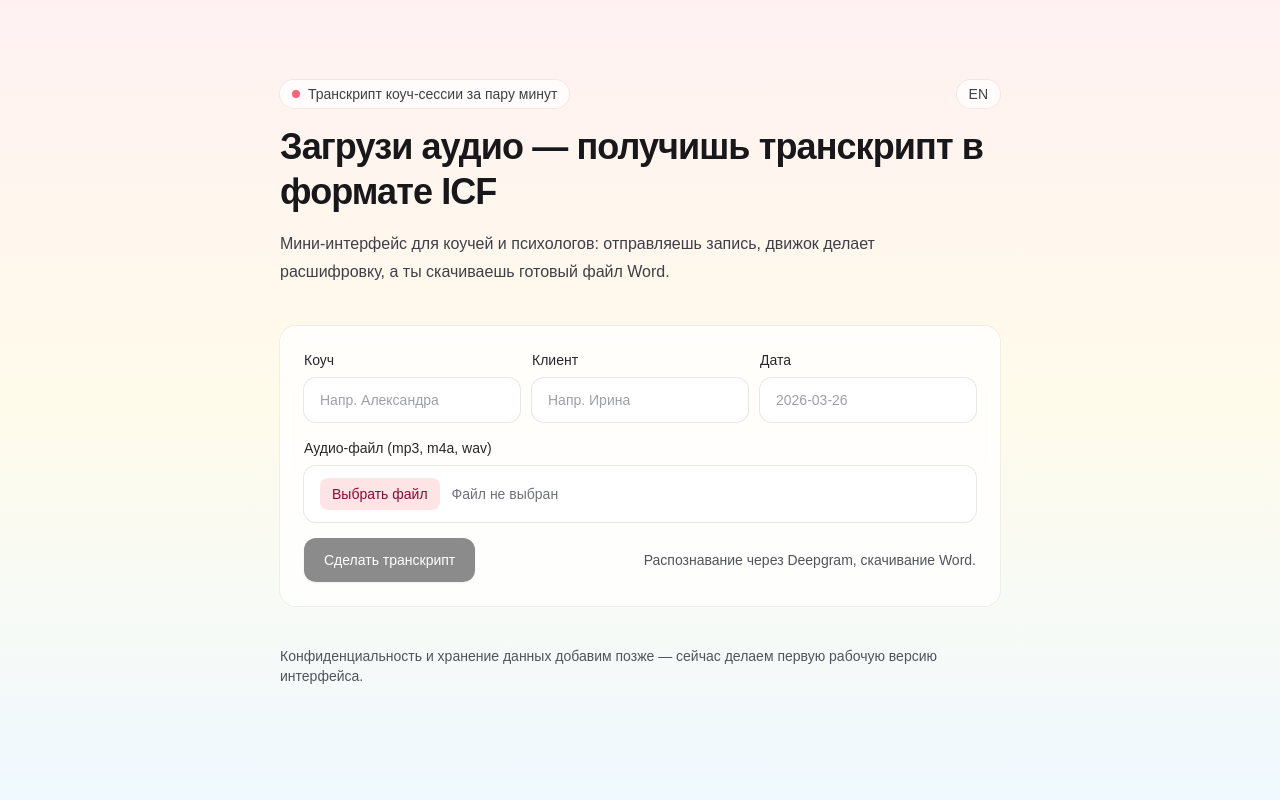
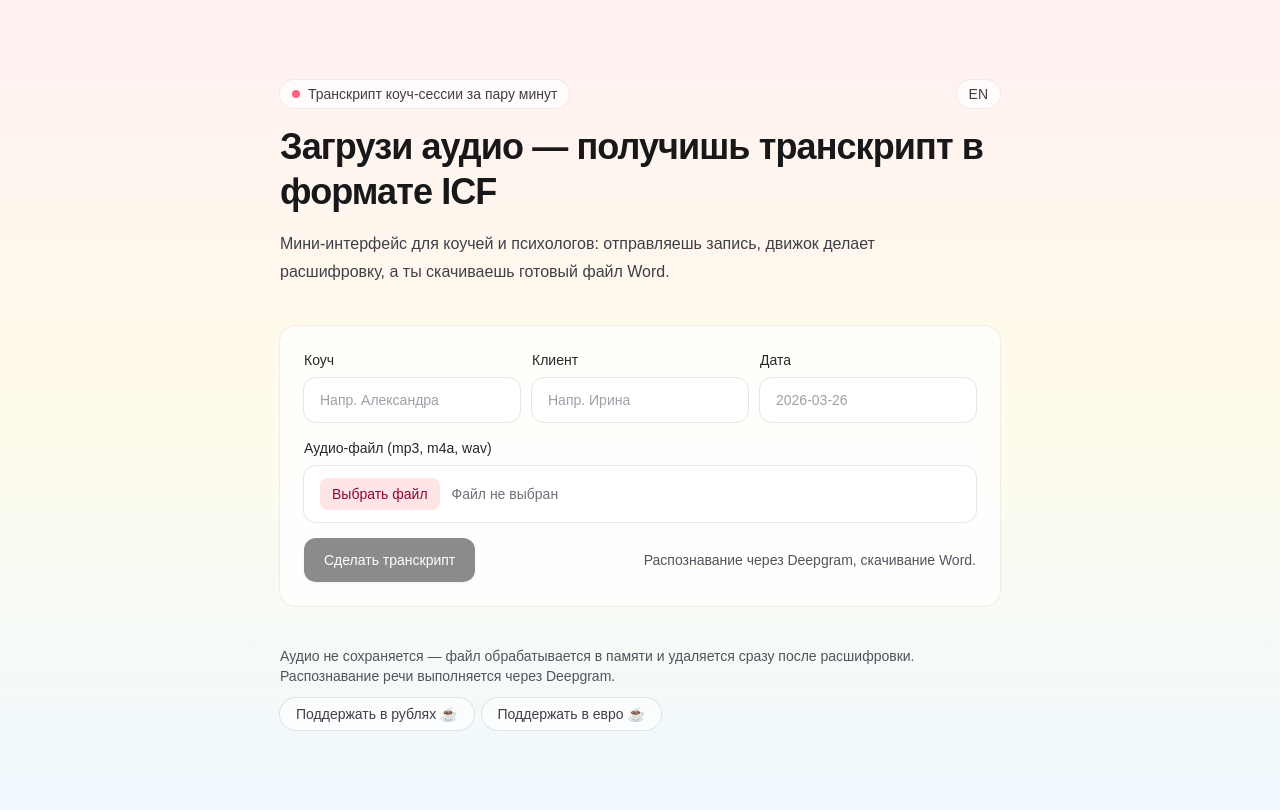
Before and after one commit to slip-pro/session-transcriptor, a Next.js app: page / in a window 1280 px wide. Built offline with nearby package versions, Linux system fonts and the light colour scheme.

Commit message:
privacy footer, donate buttons, EN Word template

```diff
--- a/app/page.tsx
+++ b/app/page.tsx
@@ -20,7 +20,9 @@ const translations = {
     submitting: "Обрабатываю…",
     hint: "Распознавание через Deepgram, скачивание Word.",
     footer:
-      "Конфиденциальность и хранение данных добавим позже — сейчас делаем первую рабочую версию интерфейса.",
+      "Аудио не сохраняется — файл обрабатывается в памяти и удаляется сразу после расшифровки. Распознавание речи выполняется через Deepgram.",
+    donateRub: "Поддержать в рублях ☕",
+    donateEur: "Поддержать в евро ☕",
     unexpectedError: "Неожиданная ошибка",
     defaultError: "Не получилось обработать файл.",
   },
@@ -41,7 +43,9 @@ const translations = {
     submitting: "Processing…",
     hint: "Transcription via Deepgram, download as Word.",
     footer:
-      "Privacy and data retention features coming soon — this is the first working version.",
+      "Audio is not stored — your file is processed in memory and discarded immediately after transcription. Speech recognition is powered by Deepgram.",
+    donateRub: "Support in RUB ☕",
+    donateEur: "Support in EUR ☕",
     unexpectedError: "Unexpected error",
     defaultError: "Could not process the file.",
   },
@@ -209,8 +213,26 @@ export default function Home() {
           </form>
         </section>
 
-        <footer className="text-sm text-zinc-600">
+        <footer className="flex flex-col gap-3 text-sm text-zinc-600">
           <p>{t.footer}</p>
+          <div className="flex flex-wrap gap-2">
+            <a
+              href="https://www.tinkoff.ru/rm/r_GWWuGKdimU.gmQAaLNhPZ/p6XLD28818"
+              target="_blank"
+              rel="noopener noreferrer"
+              className="inline-flex shrink-0 items-center gap-1.5 rounded-full bg-white/70 px-4 py-1.5 text-sm font-medium text-zinc-700 ring-1 ring-zinc-900/10 transition hover:bg-white hover:ring-zinc-900/20"
+            >
+              {t.donateRub}
+            </a>
+            <a
+              href="https://revolut.me/aleksaue7s/pocket/IJ2bd9k6na"
+              target="_blank"
+              rel="noopener noreferrer"
+              className="inline-flex shrink-0 items-center gap-1.5 rounded-full bg-white/70 px-4 py-1.5 text-sm font-medium text-zinc-700 ring-1 ring-zinc-900/10 transition hover:bg-white hover:ring-zinc-900/20"
+            >
+              {t.donateEur}
+            </a>
+          </div>
         </footer>
       </main>
     </div>
```
